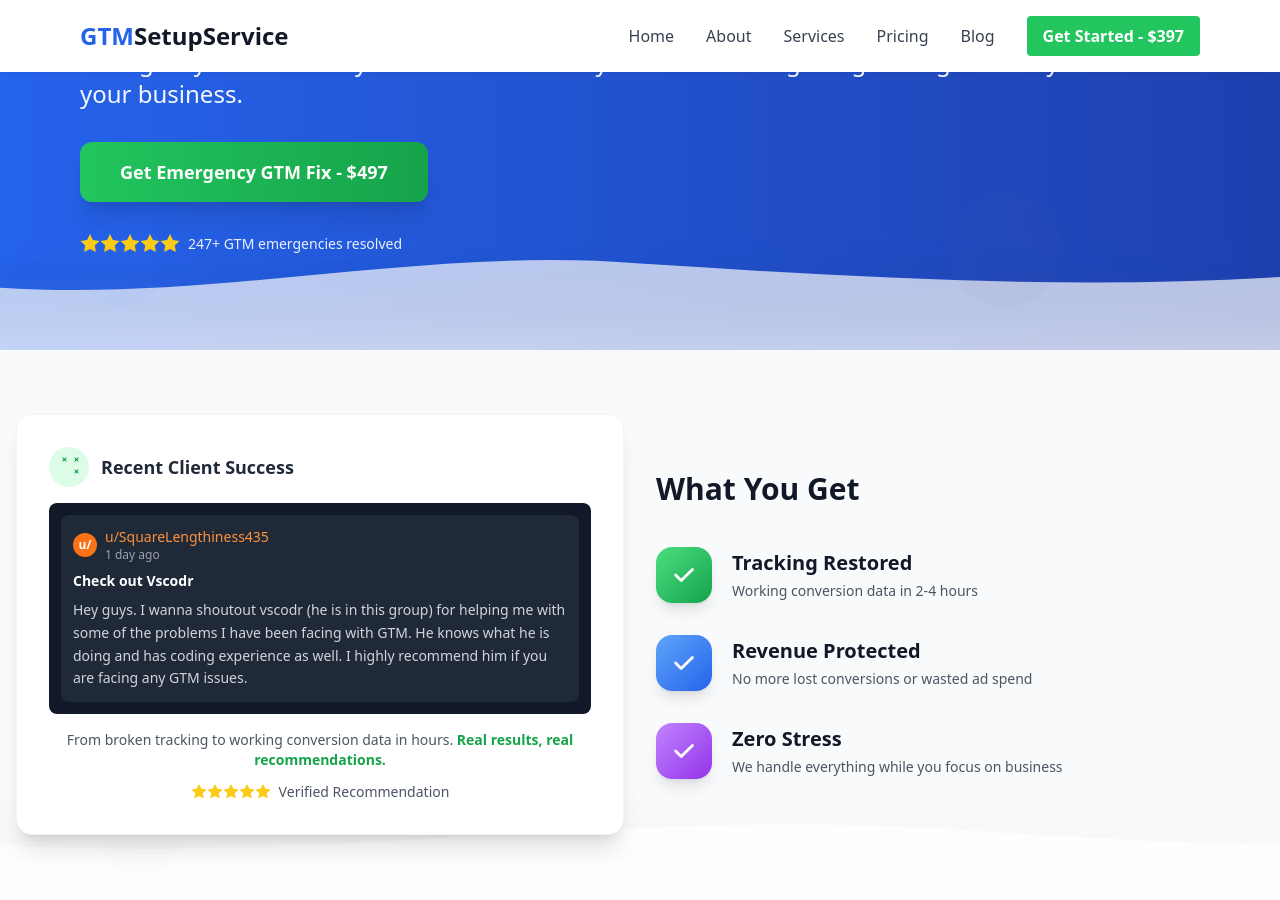
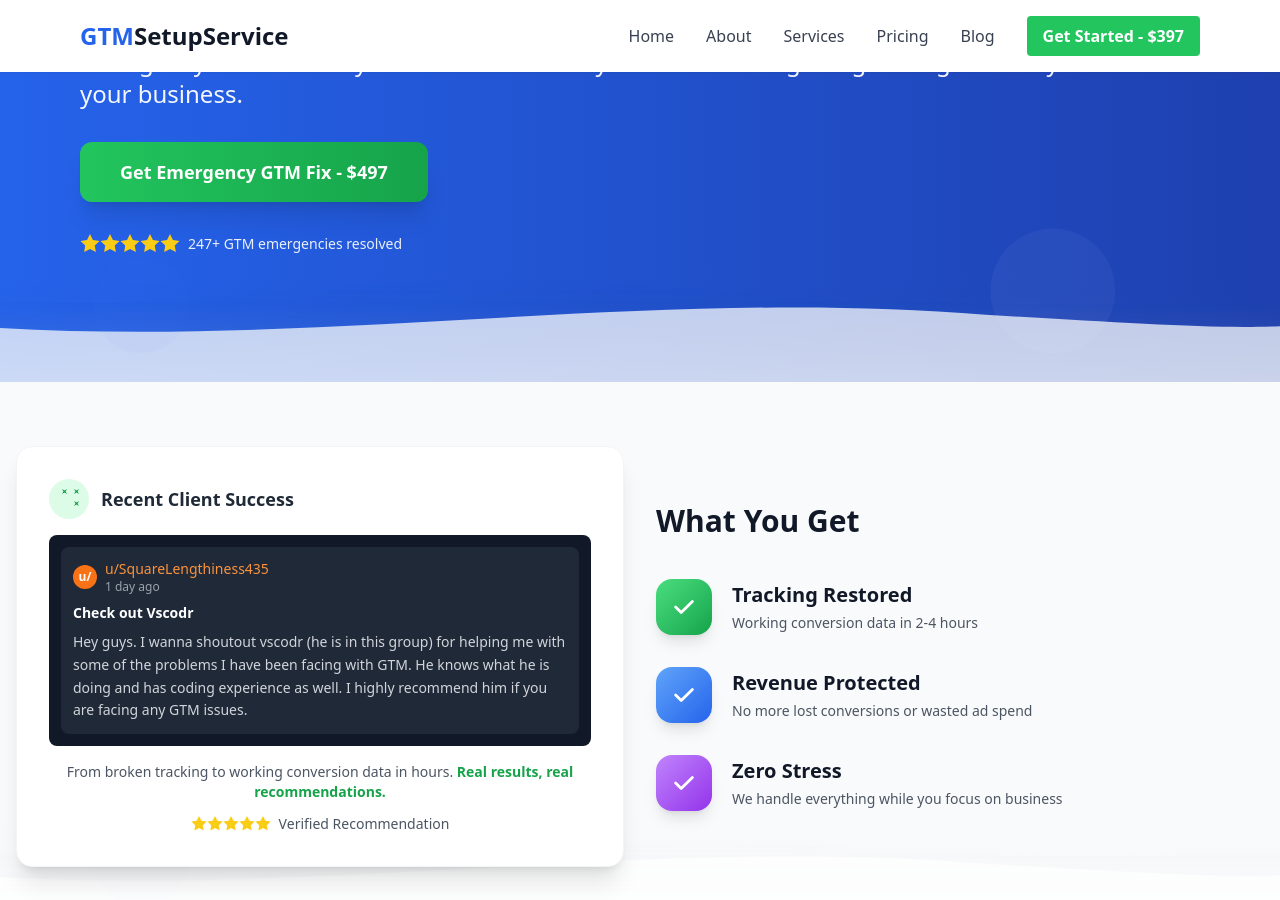
Before and after one commit to gtmsetupservice/gtmsetupservice.com, a Jekyll site: the page built from index.md, in a window 1280 px wide and 900 px high, scrolled down 302 px. Built offline with Jekyll 4.4.1, drawn with Linux system fonts in a browser that asks for light colours; nearby versions of some CDN libraries.

Commit message:
Enhance GTM hero section with improved spacing and gray-50 wave
- Increase bottom padding from py-24 to pt-24 pb-32 for better spacing
- Create new blue-to-gray50 wave transition matching bg-gray-50 color scheme
- Improved visual flow between hero and following sections

```diff
--- a/_includes/hero.html
+++ b/_includes/hero.html
@@ -1,10 +1,10 @@
 <!-- Section 1: Hero Section (Above the Fold) -->
 <section class="bg-gradient-to-r from-blue-600 to-blue-800 text-white relative overflow-hidden">
     <!-- Enhanced wave transition with depth -->
-    <div class="absolute bottom-0 left-0 right-0 h-48" style="background-image: url('/assets/images/bg-wave-blue-to-gray.svg'); background-size: cover; background-position: top; background-repeat: no-repeat;"></div>
+    <div class="absolute bottom-0 left-0 right-0 h-48" style="background-image: url('/assets/images/bg-wave-blue-to-gray50.svg'); background-size: cover; background-position: top; background-repeat: no-repeat;"></div>
 
     <!-- Content wrapper with proper padding -->
-    <div class="py-24 relative">
+    <div class="pt-24 pb-32 relative">
 
     <div class="max-w-6xl mx-auto px-4 relative z-10">
         <!-- Eyebrow Copy -->
```
Also changed, not shown: assets/images/bg-wave-blue-to-gray50.svg (added), 3 other files.
